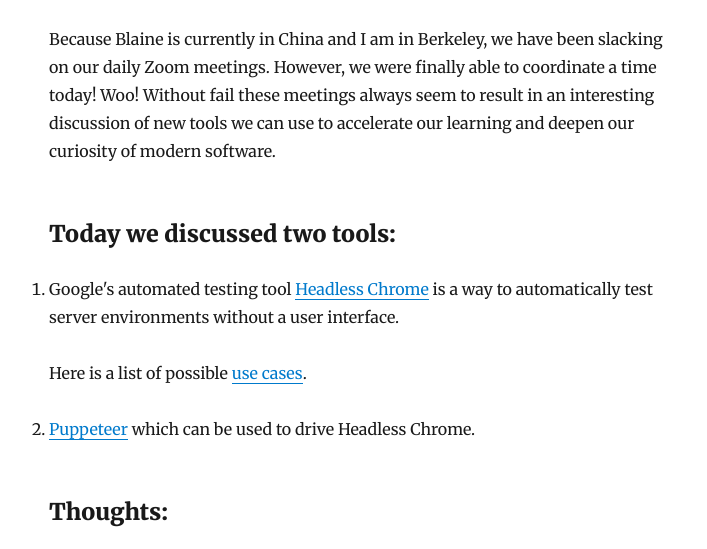
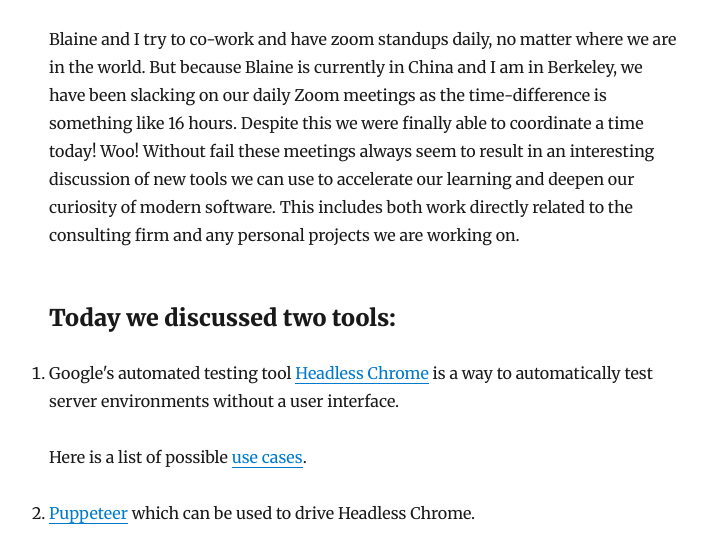
Before and after one commit to taylorhahn27/my-blog, a Gatsby site: page /hc-puppeteer/ in a window 1280 px wide. Shown: the part 214-763 px from the top of the page, without its empty margins (276-983 px from the left). Built offline with nearby package versions, Linux system fonts and the light colour scheme; Gatsby itself is replaced by a stand-in of ours; some packages are replaced by stand-ins of ours.

Commit message:
adding to hc-puppeteer

```diff
--- a/content/blog/hc-puppeteer/index.md
+++ b/content/blog/hc-puppeteer/index.md
@@ -4,12 +4,12 @@
 description: "Exploring Headless Chrome + Puppeteer"
 ---
 
-Because Blaine is currently in China and I am in Berkeley, we have been slacking on our daily Zoom meetings. However, we were finally able to coordinate a time today! Woo! Without fail these meetings always seem to result in an interesting discussion of new tools we can use to accelerate our learning and deepen our curiosity of modern software.
+Blaine and I try to co-work and have zoom standups daily, no matter where we are in the world. But because Blaine is currently in China and I am in Berkeley, we have been slacking on our daily Zoom meetings as the time-difference is something like 16 hours. Despite this we were finally able to coordinate a time today! Woo! Without fail these meetings always seem to result in an interesting discussion of new tools we can use to accelerate our learning and deepen our curiosity of modern software. This includes both work directly related to the consulting firm and any personal projects we are working on.
 
 <h3>Today we discussed two tools:</h3>
 
 1. Google's automated testing tool [Headless Chrome](https://developers.google.com/web/updates/2017/04/headless-chrome)
-is a way to automatically test server environments without a user interface. <br>
+   is a way to automatically test server environments without a user interface. <br>
 
 Here is a list of possible [use cases](https://github.com/checkly/puppeteer-examples).
 
```
